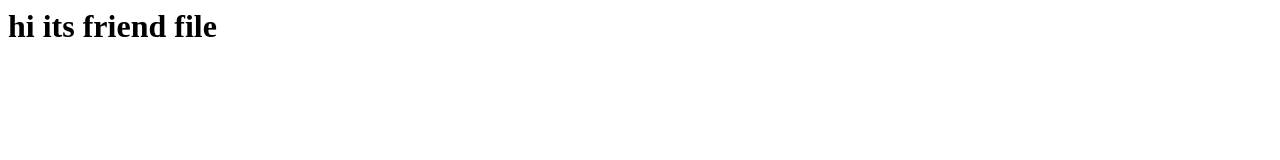
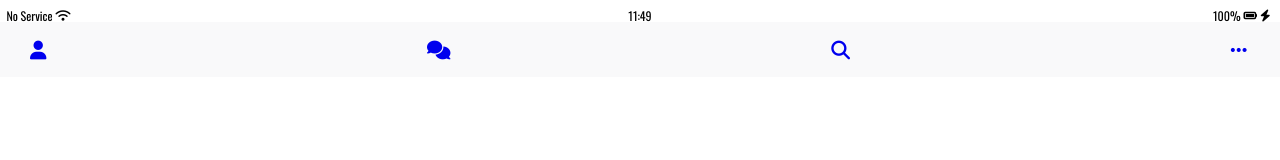
Before and after one commit to namic123/kokoa-clone-2021, a plain HTML site: page friend.html in a window 1280 px wide. Drawn offline with nearby package versions, Linux system fonts and the light colour scheme.

Commit message:
commit css

```diff
--- /dev/null
+++ b/css/component/nav.css
@@ -0,0 +1,8 @@
+.nav{
+    background-color:#f9f9fa;
+    padding:20px 30px;
+}
+.nav__list{
+    display:flex;
+    justify-content: space-between;
+}
--- /dev/null
+++ b/css/screen/login.css
@@ -0,0 +1,2 @@
+@import "./login/loginform.css";
+@import "./login/welcome-header.css";
--- a/css/style.css
+++ b/css/style.css
@@ -1,12 +1,19 @@
 @import url('https://fonts.googleapis.com/css2?family=Oswald&display=swap');
 @import "./reset.css";
 @import "./variable.css";
-@import "./loginUI/status-bar.css";
-@import "./loginUI/welcome-header.css";
-@import "./loginUI/loginform.css";
+
+/*component*/
+@import "./component/status-bar.css";
+@import "./component/nav.css";
+
+/*screen*/
+@import "./screen/login.css";
 
 
 body{
     font-family: 'Oswald', sans-serif;
     font-size:15px;
 }
+nav{
+    color:black;
+}
--- a/friend.html
+++ b/friend.html
@@ -1 +1,40 @@
-<h1>hi its friend file</h1>
+<!DOCTYPE html>
+<html lang="en">
+
+<head>
+    <meta charset="UTF-8">
+    <meta http-equiv="X-UA-Compatible" content="IE=edge">
+    <meta name="viewport" content="width=device-width, initial-scale=1.0">
+    <link rel="stylesheet" href="./css/style.css">
+    <title>kokoaClone</title>
+</head>
+
+<body>
+    <div class="status-bar">
+        <div class="status-bar___column">
+            <span>No Service</span>
+            <i class="fas fa-wifi"></i>
+        </div>
+        <div class="status-bar___column">
+            <span class="status-clock"></span>
+        </div>
+        <div class="status-bar___column">
+            <span>100%</span>
+            <i class="fas fa-battery-full"></i>
+            <i class="fas fa-bolt"></i>
+        </div>
+    </div>
+    <nav class="nav">
+        <ul class="nav__list">
+            <li class="nav__btn"><a class="nav__link" href="friend.html"><i class="fas fa-user fa-lg"></i></a></li>
+            <li class="nav__btn"><a class="nav__link" href="#"><i class="fas fa-comments fa-lg"></i></a></li>
+            <li class="nav__btn"><a class="nav__link" href="#"><i class="fas fa-search fa-lg"></i></a></li>
+            <li class="nav__btn"><a class="nav__link" href="#"><i class="fas fa-ellipsis-h fa-lg"></i></a></li>
+        </ul>
+    </nav>
+
+    <script type="text/javascript" src="clock.js"></script>
+    <script src="https://kit.fontawesome.com/90151b2314.js" crossorigin="anonymous"></script>
+</body>
+
+</html>
```
Also changed, not shown: index.html (+1 -1 lines), css/component/status-bar.css (renamed from css/loginUI/status-bar.css), css/screen/login/loginform.css (renamed from css/loginUI/loginform.css), css/screen/login/welcome-header.css (renamed from css/loginUI/welcome-header.css).
